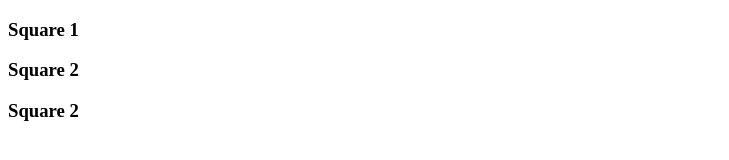
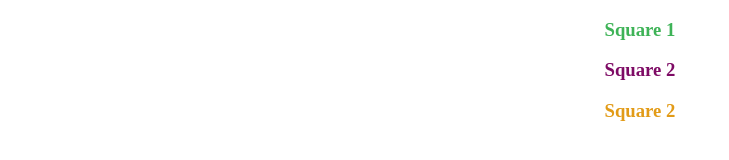
Before and after one commit to kdolan28/MergeConflict-Practice, a plain HTML site: page index.html in a window 1280 px wide. Shown: the whole page, without its empty margins (0-729 px from the left). Drawn offline with Linux system fonts and the light colour scheme.

Commit message:
changed colors

```diff
--- a/index.html
+++ b/index.html
@@ -11,7 +11,7 @@
     <div class="alpha">
       <h3>Square 1</h3>
     </div>
-    <div class="beta">
+    <div class="bravo">
       <h3>Square 2</h3>
     </div>
     <div class="charlie">
--- a/style.css
+++ b/style.css
@@ -0,0 +1,12 @@
+div {
+  text-align: center;
+}
+.alpha {
+  color: rgb(62, 179, 87);
+}
+.bravo {
+  color: rgb(126, 11, 101);
+}
+.charlie {
+  color: rgb(226, 155, 23);
+}
```
